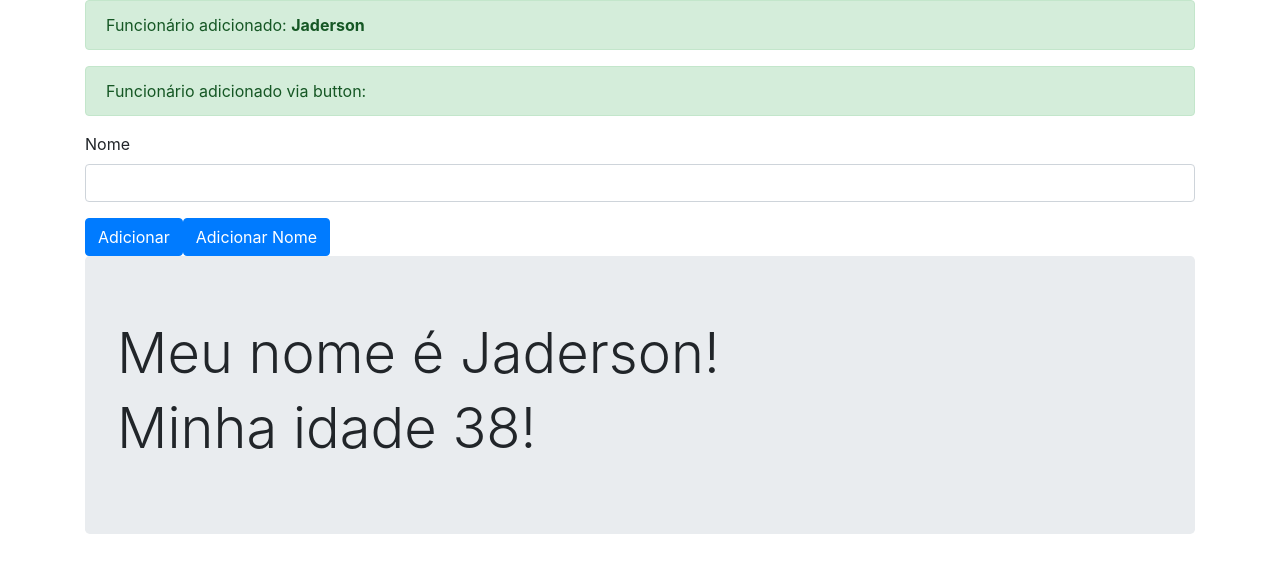
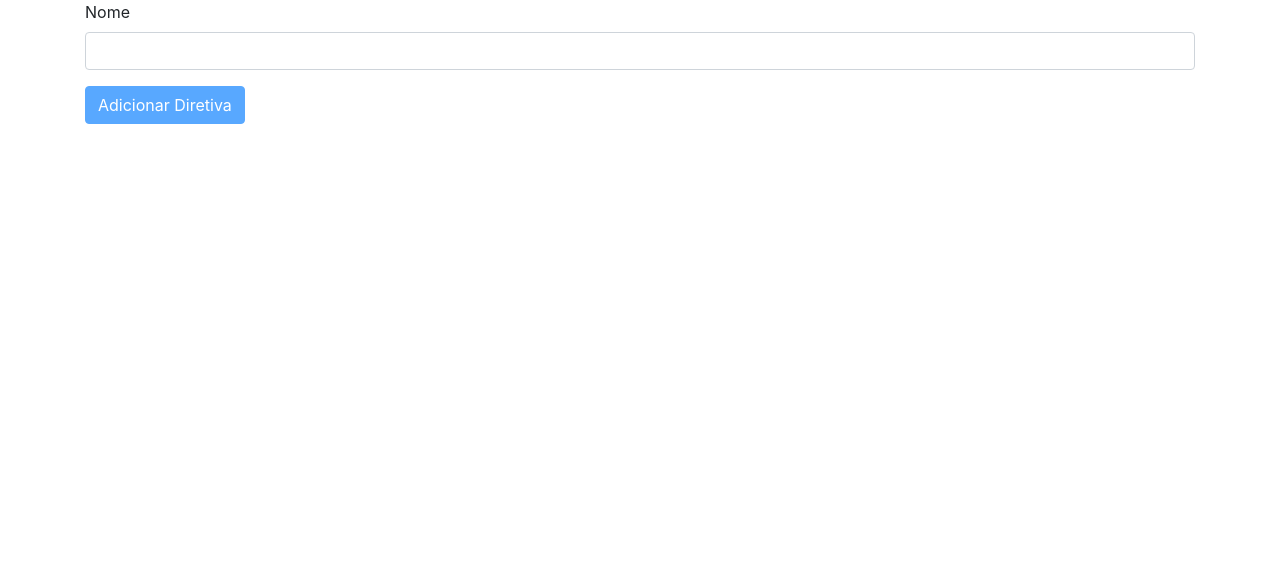
Before and after one commit to JadersonCardoso/curso-angular-rest-spring-boot-ui, an Angular app: page / in a window 1280 px wide. Shown: the top 572 px of the page. Built offline with nearby package versions, Linux system fonts and the light colour scheme.

Commit message:
9.17. Estilos CSS dinâmicos com ngStyle

```diff
--- a/src/app/app.component.html
+++ b/src/app/app.component.html
@@ -1,4 +1,5 @@
 <div class="container">
+<!--
   <div class="alert alert-success" role="alert">
       Funcionário adicionado: <strong>{{nome}}</strong>
   </div>
@@ -6,19 +7,33 @@
     Funcionário adicionado via button: <strong>{{nome2}}</strong>
   </div>
 
+  <div class="alert alert-success" role="alert" *ngIf="adicionado">
+    Funcionário adicionado Diretiva - ngIf: <strong>{{nome2}}</strong>
+  </div>
+
   <div class="form-group">
     <label >Nome</label>
-    <input type="text" class="form-control" (input)="alterarNome($event)" #inputNome>
+    <input type="text" class="form-control" (input)="alterarNome($event)" [value]="nome"  #inputNome>
   </div>
 
-  <button type="button" class="btn btn-primary" (click)="adicionar()">Adicionar</button>
+  <div class="form-group">
+    <label >Nome Two-Away Data Binding</label>
+    <input type="text" class="form-control" [(ngModel)] = "nome">
+  </div>
+
+  <button type="button" class="btn btn-primary" [disabled]="nome.length == 0" (click)="adicionar()">Adicionar</button>
   <button type="button" class="btn btn-primary" (click)="adicionarNome(inputNome.value)">Adicionar Nome</button>
+-->
+
+  <app-funcionario-form (funcionarioAdicionado)="aoAdicionar($event)"></app-funcionario-form>
+
 </div>
 <div class="container">
-  <div class="jumbotron">
-    <h1 class="display-4">Meu nome é {{nome}}!</h1>
+  <div class="row" style="margin-top: 20px">
+    <div class="col-2" *ngFor="let f of funcionarios">
+        <app-funcionario-card [funcionario]="f"></app-funcionario-card>
+    </div>
+  </div>
 
-    <h1 class="display-4">Minha idade {{28 + getIdade()}}!</h1>
 
-  </div>
 </div>
--- a/src/app/app.component.ts
+++ b/src/app/app.component.ts
@@ -6,9 +6,21 @@ import { Component } from '@angular/core';
   styleUrls: ['./app.component.css']
 })
 export class AppComponent {
+  funcionarios =[];
+
+  aoAdicionar(funcionario){
+    this.funcionarios.push(funcionario);
+
+  }
+
+  /*
   nome = 'Jaderson';
   nome2 = '';
   idade = 10;
+  adicionado = false;
+  ultimoId =0;
+  funcionarios =[];
+
 
   getIdade() {
     return this.idade;
@@ -20,6 +32,14 @@ export class AppComponent {
     this.nome = this.nome + numero;
   }
 
+  adicionarDiretiva(){
+    this.adicionado = true;
+    this.funcionarios.push({
+      id: ++this.ultimoId,
+      nome: this.nome
+    });
+  }
+
   adicionarNome(nome: string) {
     this.nome2 = nome;
   }
@@ -29,4 +49,5 @@ export class AppComponent {
     //console.log(event);
     this.nome = event.target.value;
   }
+  */
 }
--- /dev/null
+++ b/src/app/funcionario-card/funcionario-card.component.html
@@ -0,0 +1,6 @@
+<div class="card" [ngStyle]="getEstiloCartao()">
+  <img class="card-img-top" src="https://randomuser.me/api/portraits/women/{{funcionario.id}}.jpg" alt="Card image cap">
+  <div class="card-body">
+    <h5 class="card-block">{{funcionario.nome}}</h5>
+  </div>
+</div>
--- /dev/null
+++ b/src/app/funcionario-card/funcionario-card.component.ts
@@ -0,0 +1,20 @@
+import { Component, OnInit, Input } from '@angular/core';
+
+@Component({
+  selector: 'app-funcionario-card',
+  templateUrl: './funcionario-card.component.html',
+  styleUrls: ['./funcionario-card.component.css']
+})
+export class FuncionarioCardComponent  {
+
+  @Input() funcionario: any;
+
+
+  getEstiloCartao() {
+    return {
+      'background-color': 'red'
+    };
+  }
+
+
+}
--- /dev/null
+++ b/src/app/funcionario-form/funcionario-form.component.html
@@ -0,0 +1,8 @@
+<div class="form-group">
+  <label >Nome </label>
+  <input type="text" class="form-control" [(ngModel)] = "nome"
+      (focus)="adicionado = false">
+</div>
+
+<button type="button" class="btn btn-primary" [disabled]="nome.length == 0"
+    (click)="adicionarDiretiva()">Adicionar Diretiva</button>
--- /dev/null
+++ b/src/app/funcionario-form/funcionario-form.component.ts
@@ -0,0 +1,29 @@
+import { Component, OnInit, EventEmitter, Output } from '@angular/core';
+
+@Component({
+  selector: 'app-funcionario-form',
+  templateUrl: './funcionario-form.component.html',
+  styleUrls: ['./funcionario-form.component.css']
+})
+export class FuncionarioFormComponent  {
+
+  ultimoId = 0;
+  nome = '';
+  adicionado = false;
+  @Output() funcionarioAdicionado = new EventEmitter();
+
+  adicionarDiretiva() {
+    this.adicionado = true;
+
+    const funcionario = {
+      id: ++this.ultimoId,
+      nome: this.nome
+    };
+
+    this.funcionarioAdicionado.emit(funcionario);
+
+  }
+
+
+
+}
```
Also changed, not shown: src/app/app.module.ts (+8 -3 lines), src/app/funcionario-card/funcionario-card.component.css (added), src/app/funcionario-form/funcionario-form.component.css (added).
